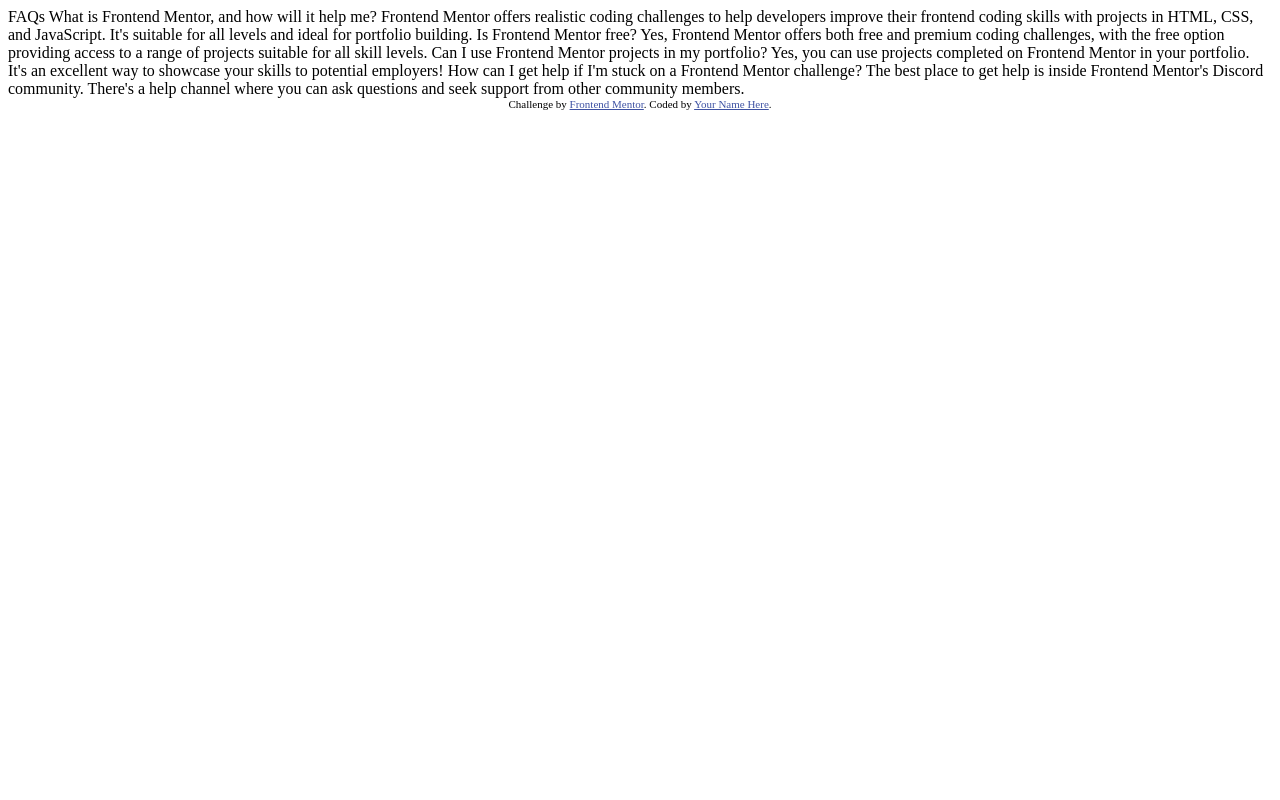
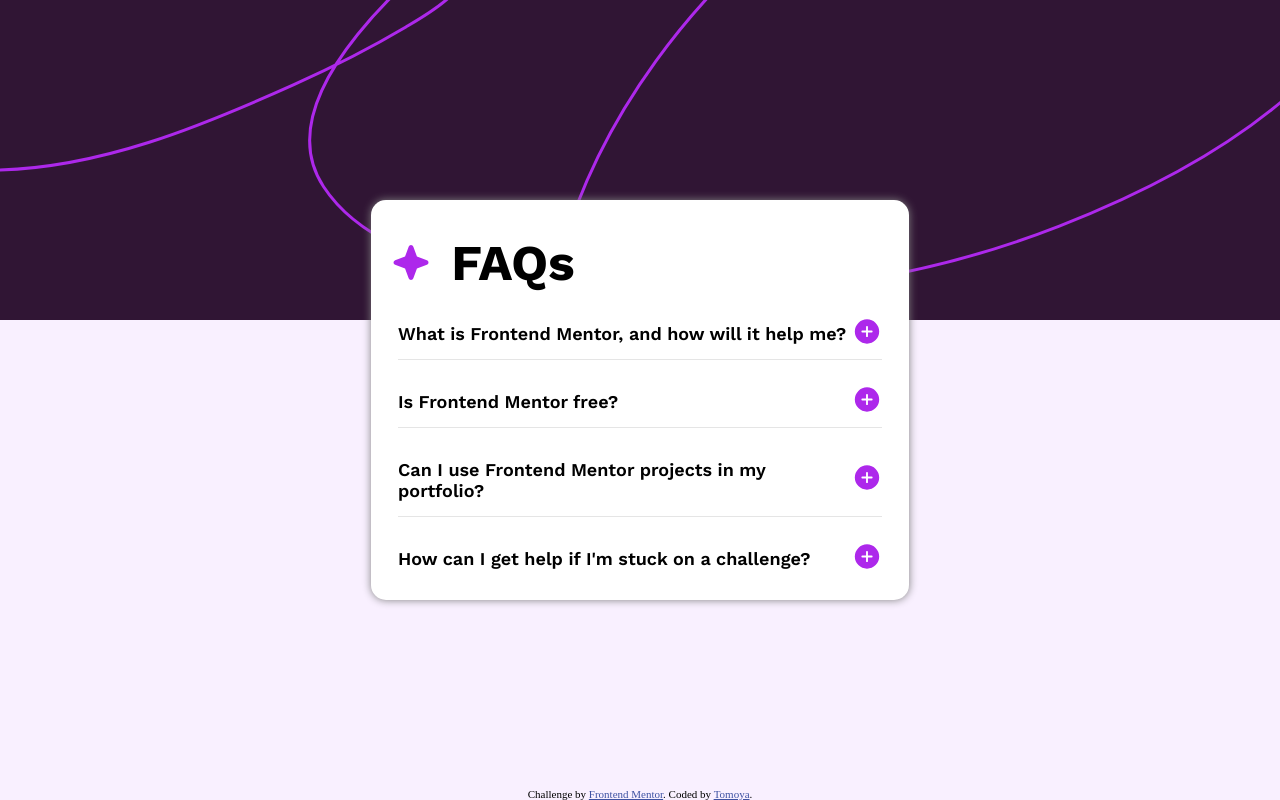
Before and after one commit to Tomoya300/faq-accordion, a plain HTML site: page index.html in a window 1280 px wide. Drawn offline with nearby package versions, Linux system fonts and the light colour scheme; a web font is replaced by a local one.

Commit message:
finished challenge

```diff
--- a/index.html
+++ b/index.html
@@ -6,43 +6,104 @@
 
   <link rel="icon" type="image/png" sizes="32x32" href="./assets/images/favicon-32x32.png">
 
+  <link rel="preconnect" href="https://fonts.googleapis.com">
+  <link rel="preconnect" href="https://fonts.gstatic.com" crossorigin>
+  <link href="https://fonts.googleapis.com/css2?family=Baskervville:ital@0;1&family=Fraunces:ital,opsz,wght@0,9..144,100..900;1,9..144,100..900&family=Montserrat:ital,wght@0,100..900;1,100..900&family=Outfit:wght@100..900&family=Work+Sans:ital,wght@0,100..900;1,100..900&family=Young+Serif&display=swap" rel="stylesheet">
+
+  <link rel="stylesheet" href="./css/style.css">
+
   <title>Frontend Mentor | FAQ accordion</title>
 
   <!-- Feel free to remove these styles or customise in your own stylesheet 👍 -->
   <style>
-    .attribution { font-size: 11px; text-align: center; }
-    .attribution a { color: hsl(228, 45%, 44%); }
+    .attribution {
+      font-size: 11px; text-align: center;
+      position: absolute;
+      bottom: 0;
+      left: 0;
+      right: 0;
+    }
+    .attribution a {
+      color: hsl(228, 45%, 44%);
+    }
   </style>
 </head>
 <body>
-
-  FAQs
-
-  What is Frontend Mentor, and how will it help me?
-
+  <main>
+    <div class="faq_container">
+      <div class="faq_heading">
+        <img src="./assets/images/icon-star.svg" alt="star icon">
+        <h1>FAQs</h1>
+      </div>
+      <div class="faqs">
+        <div class="faq_box">
+          <div class="faq_question">
+            <h2>What is Frontend Mentor, and how will it help me?</h2>
+            <div class="plus_minus">
+              <img src="./assets/images/icon-plus.svg" alt="plus icon" class="plus">
+              <img src="./assets/images/icon-minus.svg" alt="minus icon" class="minus">
+            </div>
+          </div>
+          <div class="faq_answer">
+            <p>
               Frontend Mentor offers realistic coding challenges to help developers improve their
               frontend coding skills with projects in HTML, CSS, and JavaScript. It's suitable for
               all levels and ideal for portfolio building.
-
-  Is Frontend Mentor free?
-
+            </p>
+          </div>
+        </div>
+        <div class="faq_box">
+          <div class="faq_question">
+            <h2>Is Frontend Mentor free?</h2>
+            <div class="plus_minus">
+              <img src="./assets/images/icon-plus.svg" alt="plus icon" class="plus">
+              <img src="./assets/images/icon-minus.svg" alt="minus icon" class="minus">
+            </div>
+          </div>
+          <div class="faq_answer">
+            <p>
               Yes, Frontend Mentor offers both free and premium coding challenges, with the free
               option providing access to a range of projects suitable for all skill levels.
-
-  Can I use Frontend Mentor projects in my portfolio?
-
+            </p>
+          </div>
+        </div>
+        <div class="faq_box">
+          <div class="faq_question">
+            <h2>Can I use Frontend Mentor projects in my portfolio?</h2>
+            <div class="plus_minus">
+              <img src="./assets/images/icon-plus.svg" alt="plus icon" class="plus">
+              <img src="./assets/images/icon-minus.svg" alt="minus icon" class="minus">
+            </div>
+          </div>
+          <div class="faq_answer">
+            <p>
               Yes, you can use projects completed on Frontend Mentor in your portfolio. It's an excellent
               way to showcase your skills to potential employers!
-
-  How can I get help if I'm stuck on a Frontend Mentor challenge?
-
+            </p>
+          </div>
+        </div>
+        <div class="faq_box">
+          <div class="faq_question">
+            <h2>How can I get help if I'm stuck on a challenge?</h2>
+            <div class="plus_minus">
+              <img src="./assets/images/icon-plus.svg" alt="plus icon" class="plus">
+              <img src="./assets/images/icon-minus.svg" alt="minus icon" class="minus">
+            </div>
+          </div>
+          <div class="faq_answer">
+            <p>
               The best place to get help is inside Frontend Mentor's Discord community. There's a help
               channel where you can ask questions and seek support from other community members.
-
-
+            </p>
+          </div>
+        </div>
+      </div>
+    </div>
+  </main>
   <div class="attribution">
     Challenge by <a href="https://www.frontendmentor.io?ref=challenge" target="_blank">Frontend Mentor</a>.
-    Coded by <a href="#">Your Name Here</a>.
+    Coded by <a href="#">Tomoya</a>.
   </div>
+  <script src="./js/faq.js"></script>
 </body>
 </html>
--- /dev/null
+++ b/js/faq.js
@@ -0,0 +1,33 @@
+const faqHeader = document.querySelectorAll(".faq_question")
+const faqContents = document.querySelectorAll(".faq_answer")
+const minus = document.querySelectorAll(".minus")
+
+faqHeader.forEach((elements, index) => {
+    elements.addEventListener("click", () => {
+        const crrContents = faqContents[index]
+        const crrIcon = minus[index]
+
+        if (crrContents.classList.contains("open")) {
+            crrContents.style.maxHeight = 0
+            crrContents.classList.remove("open")
+            crrIcon.classList.remove("minus_appear")
+        } else {
+            crrContents.classList.add("open")
+            crrIcon.classList.add("minus_appear")
+            crrContents.style.maxHeight = crrContents.scrollHeight + "px"
+            faqContents.forEach((otherContents, conIndex) => {
+                if (conIndex !== index) {
+                    otherContents.style.maxHeight = 0;
+                    otherContents.classList.remove("open")
+                }
+            })
+            minus.forEach((otherMinus, minIndex) => {
+                if (minIndex !== index) {
+                    otherMinus.classList.remove("minus_appear")
+                }
+            })
+        }
+
+        console.log("clicked")
+    })
+})
--- /dev/null
+++ b/scss/style.scss
@@ -0,0 +1,118 @@
+* {
+    box-sizing: border-box;
+}
+
+body {
+    margin: 0;
+    background-image: url("../assets/images/background-pattern-desktop.svg");
+    background-repeat: no-repeat;
+    position: relative;
+    height: 100vh;
+    min-height: 100vh;
+    background-color: hsl(275, 100%, 97%);
+}
+
+main {
+    display: flex;
+    justify-content: center;
+    align-items: center;
+    width: 100%;
+    height: 100%;
+
+    .faq_container {
+        width: 42vw;
+        height: fit-content;
+        border-radius: 15px;
+        background-color: white;
+        box-shadow: 0.1px 0.1px 8px gray;
+
+        .faq_heading {
+            display: flex;
+            align-items: center;
+            margin-top: 6%;
+
+            h1 {
+                font-size: 50px;
+                font-family: "Work Sans", sans-serif;
+                font-weight: 700;
+                margin: 0;
+            }
+
+            img {
+                margin: auto 20px;
+            }
+        }
+
+        .faq_box {
+            width: 90%;
+            margin: 3% auto;
+            border-bottom: 1px solid rgba($color: #000000, $alpha: 0.1);
+
+            &:last-child {
+                border-bottom: 0;
+            }
+
+
+            .faq_question {
+                display: flex;
+                justify-content: space-between;
+                align-items: center;
+                cursor: pointer;
+
+                :hover {
+                    color: hsl(292, 58%, 47%);
+                }
+
+                .plus_minus {
+                    position: relative;
+
+                    .minus {
+                        position: absolute;
+                        top: 0;
+                        left: 0;
+                        opacity: 0;
+                        transition: all 0.5s ease;
+
+                        &.minus_appear {
+                            opacity: 1;
+                            transition: all 0.5s ease;
+                        }
+                    }
+                }
+            }
+
+            h2 {
+                font-size: 18px;
+                font-family: "Work Sans", sans-serif;
+                font-weight: 600;
+            }
+
+
+            .faq_answer {
+                max-height: 0;
+                overflow: hidden;
+                transition: all 0.5s ease;
+                color: hsl(292, 16%, 49%);
+                font-family: "Work Sans", sans-serif;
+                font-size: 16px;
+                line-height: 1.7;
+
+                &.open {
+                    transition: all 0.5s ease;
+                }
+            }
+        }
+    }
+}
+
+@media screen and (max-width:764px) {
+    body {
+        background-image: url("../assets/images/background-pattern-mobile.svg");
+        background-size: 100%;
+        main {
+            .faq_container {
+                width: 86vw;
+            }
+        }
+    }
+}
```
Also changed, not shown: css/style.css (added), 1 other file. Lines whose indentation alone changed are shown as unchanged.
